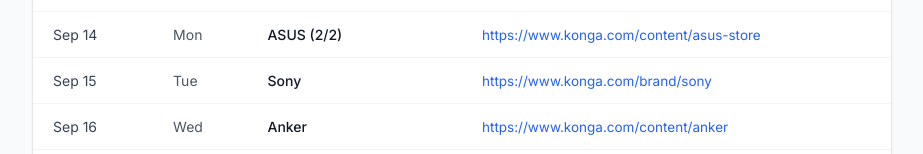
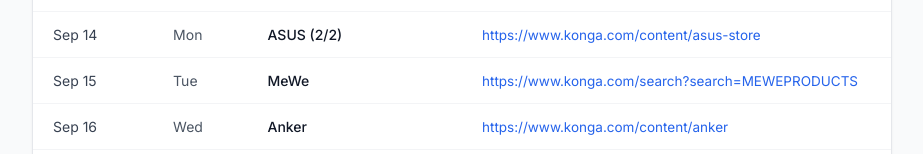
Before and after one commit to Dakolo14/fah, a plain HTML site: page index.html in a window 1280 px wide. Shown: the part 316-470 px from the top of the page, without its empty margins (178-1101 px from the left). Drawn offline with Linux system fonts and the light colour scheme.

Commit message:
Replace Sony with MeWe for tomorrow

```diff
--- a/index.html
+++ b/index.html
@@ -57,8 +57,8 @@
           <tr>
             <td>Sep 15</td>
             <td>Tue</td>
-            <td>Sony</td>
-            <td class="link-cell"><a href="https://www.konga.com/brand/sony" class="brand-link" target="_blank" rel="noopener noreferrer">https://www.konga.com/brand/sony</a></td>
+            <td>MeWe</td>
+            <td class="link-cell"><a href="https://www.konga.com/search?search=MEWEPRODUCTS" class="brand-link" target="_blank" rel="noopener noreferrer">https://www.konga.com/search?search=MEWEPRODUCTS</a></td>
           </tr>
           <tr>
             <td>Sep 16</td>
```
Also changed, not shown: 1 other file.
